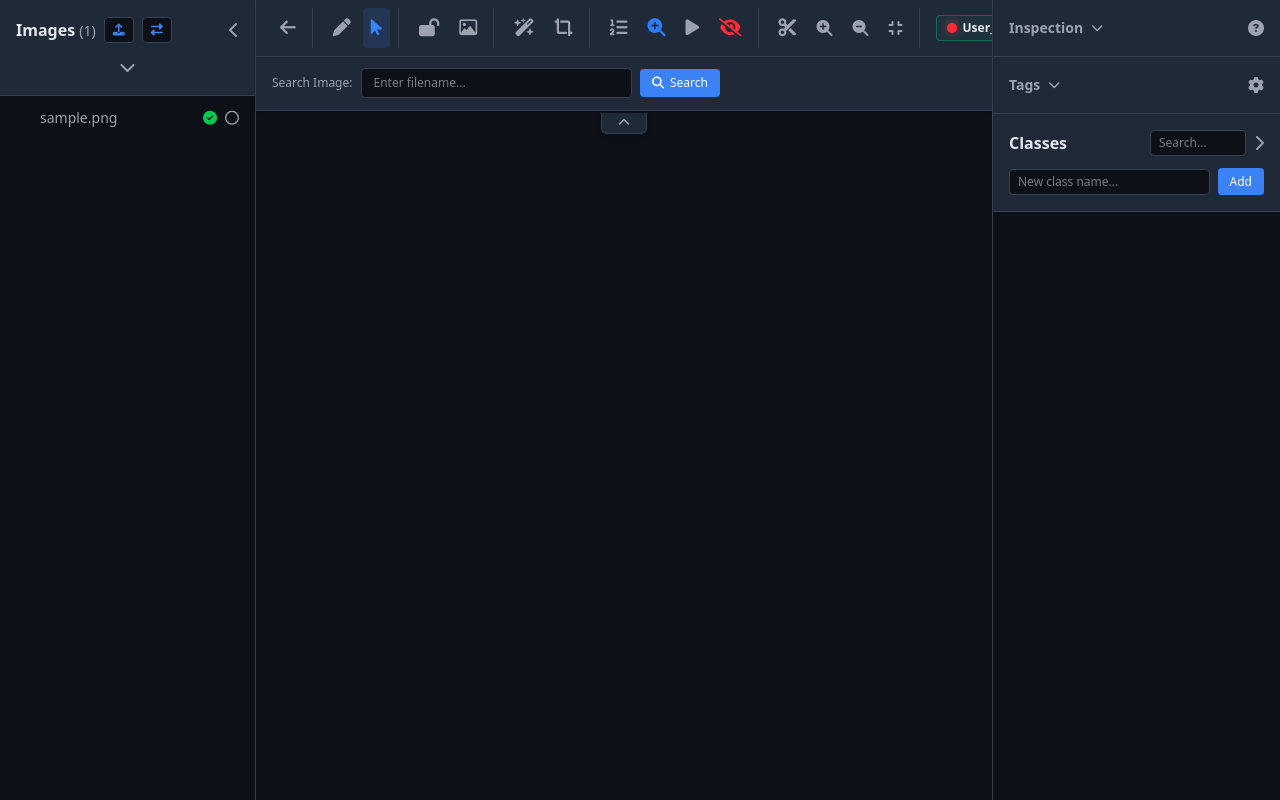
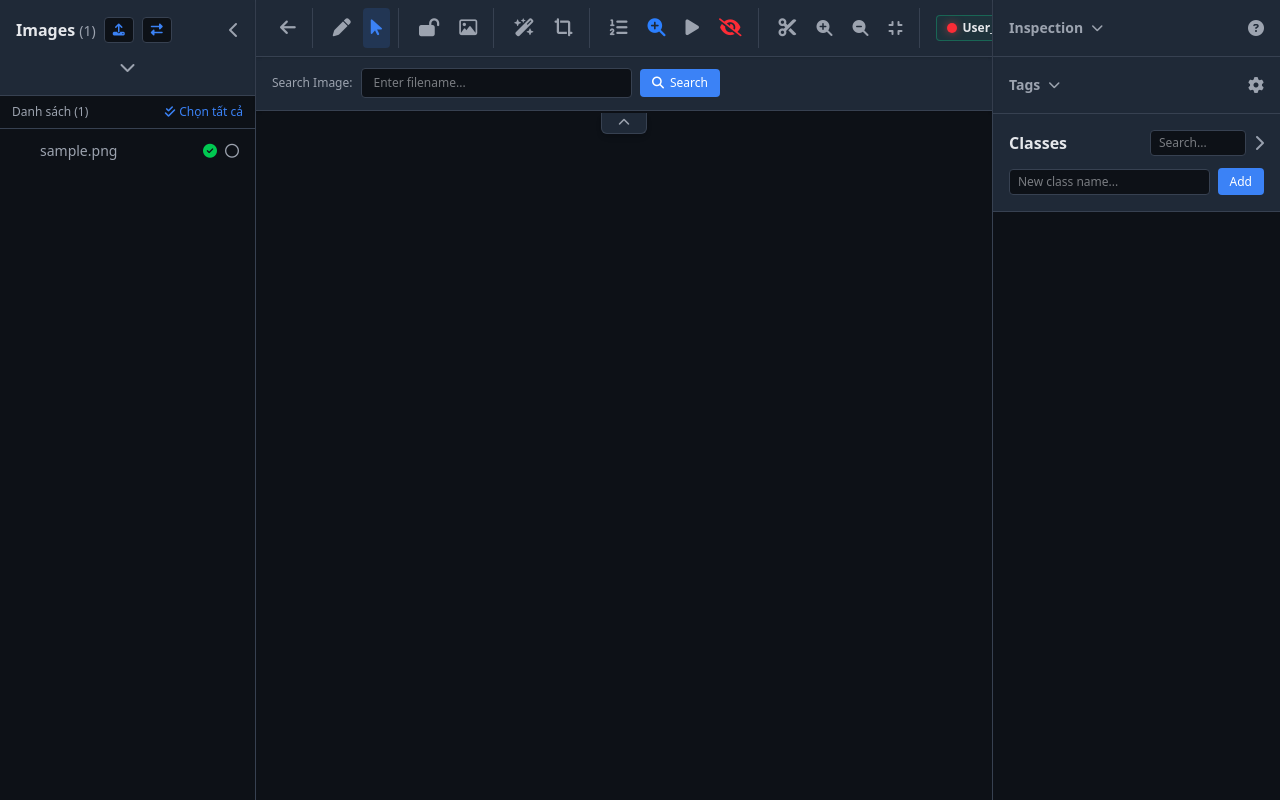
Before and after one commit to Minhle1342/ToolIbV2, a Flask app: page /project/1/ in a window 1280 px wide. Run offline with Flask 3, Linux system fonts and the light colour scheme; tables that the repository leaves empty hold one stand-in row (values such as "Sample post"); style sheets or scripts are compiled from the project's sources; parts of the project's set-up code (start-up, migrations or seed data) failed here and were passed over; some libraries are stand-ins or nearby versions.

Commit message:
feat: add bulk image tagging to workspace

```diff
--- /dev/null
+++ b/static/js/workspace_bulk_tags.js
@@ -0,0 +1,128 @@
+function selectAllListedImages() {
+    const listedImages = Array.isArray(currentWorkspace.imageList) ? currentWorkspace.imageList : [];
+    if (listedImages.length === 0) return;
+
+    listedImages.forEach(image => currentWorkspace.selectedImageIds.add(image.id));
+    currentWorkspace.lastCheckedId = listedImages[listedImages.length - 1].id;
+    document.querySelectorAll('.image-checkbox').forEach(cb => {
+        cb.checked = currentWorkspace.selectedImageIds.has(parseInt(cb.dataset.id, 10));
+    });
+    currentWorkspace.updateSelectionUI();
+}
+
+async function openBulkTagSelector(action = 'assign') {
+    const imageIds = Array.from(currentWorkspace.selectedImageIds);
+    if (imageIds.length === 0) {
+        alert('Vui lòng chọn ít nhất một ảnh.');
+        return;
+    }
+
+    await currentWorkspace.loadProjectTags(true);
+    const modal = document.getElementById('bulkTagSelectorModal');
+    const container = document.getElementById('bulkTagSelectorList');
+    const title = document.getElementById('bulkTagSelectorTitle');
+    const summary = document.getElementById('bulkTagSelectorSummary');
+    if (!modal || !container) return;
+
+    const normalizedAction = action === 'unassign' ? 'unassign' : 'assign';
+    modal.dataset.action = normalizedAction;
+    if (title) {
+        title.textContent = normalizedAction === 'unassign'
+            ? `Gỡ tag khỏi ${imageIds.length} ảnh`
+            : `Gắn tag cho ${imageIds.length} ảnh`;
+    }
+    if (summary) {
+        summary.textContent = normalizedAction === 'unassign'
+            ? 'Các tag đã chọn sẽ được gỡ khỏi toàn bộ ảnh đang chọn.'
+            : 'Các tag đã chọn sẽ được thêm vào toàn bộ ảnh đang chọn.';
+    }
+
+    if (!currentWorkspace.projectTags || currentWorkspace.projectTags.length === 0) {
+        container.innerHTML = '<div class="text-sm text-content-muted p-2">Project chưa có tag. Hãy tạo tag trong Tag Manager trước.</div>';
+    } else {
+        container.innerHTML = currentWorkspace.projectTags.map(tag => `
+            <label class="flex items-center space-x-2 text-sm text-content hover:bg-surface p-2 rounded cursor-pointer border border-transparent hover:border-border transition-colors">
+                <input type="checkbox" name="bulkImageTag" value="${tag.id}" class="form-checkbox h-4 w-4 text-primary rounded border-border bg-surface focus:ring-primary focus:ring-offset-panel">
+                <span class="w-3 h-3 rounded-full flex-shrink-0" style="background-color: ${tag.color}"></span>
+                <span class="flex-grow">${tag.name}</span>
+                <span class="text-xs text-content-muted">${tag.image_count || 0}</span>
+            </label>
+        `).join('');
+    }
+
+    modal.classList.remove('hidden');
+}
+
+async function saveBulkImageTags() {
+    const imageIds = Array.from(currentWorkspace.selectedImageIds);
+    const checkedBoxes = Array.from(document.querySelectorAll('input[name="bulkImageTag"]:checked'));
+    const tagIds = checkedBoxes.map(cb => parseInt(cb.value, 10));
+    if (imageIds.length === 0) {
+        alert('Không còn ảnh nào được chọn.');
+        return;
+    }
+    if (tagIds.length === 0) {
+        alert('Vui lòng chọn ít nhất một tag.');
+        return;
+    }
+
+    const modal = document.getElementById('bulkTagSelectorModal');
+    const action = modal?.dataset.action === 'unassign' ? 'unassign' : 'assign';
+    const saveButton = document.getElementById('bulkTagSaveBtn');
+    if (saveButton) saveButton.disabled = true;
+
+    try {
+        const res = await fetch(`/api/projects/${PROJECT_ID}/bulk_assign_tags`, {
+            method: 'POST',
+            headers: { 'Content-Type': 'application/json' },
+            body: JSON.stringify({ image_ids: imageIds, tag_ids: tagIds, action })
+        });
+        const data = await res.json();
+        if (!res.ok) {
+            throw new Error(data.error || 'Không thể cập nhật tag.');
+        }
+
+        const affectedImageIds = new Set(imageIds);
+        const selectedTags = (currentWorkspace.projectTags || []).filter(
+            tag => tagIds.includes(parseInt(tag.id, 10))
+        );
+        const applyTagAction = image => {
+            if (!image || !affectedImageIds.has(image.id)) return;
+            if (action === 'unassign') {
+                image.tags = (image.tags || []).filter(
+                    tag => !tagIds.includes(parseInt(tag.id, 10))
+                );
+                return;
+            }
+
+            const tagsById = new Map(
+                (image.tags || []).map(tag => [parseInt(tag.id, 10), tag])
+            );
+            selectedTags.forEach(tag => tagsById.set(parseInt(tag.id, 10), tag));
+            image.tags = Array.from(tagsById.values());
+        };
+
+        (currentWorkspace.allImages || []).forEach(applyTagAction);
+        if (currentImage && !(currentWorkspace.allImages || []).includes(currentImage)) {
+            applyTagAction(currentImage);
+        }
+        currentWorkspace.renderImageTags();
+        currentWorkspace.clearImageSelection();
+        closeModal('bulkTagSelectorModal');
+
+        await currentWorkspace.loadProjectTags(true);
+        await loadImages(true);
+
+        const message = action === 'unassign'
+            ? `Đã gỡ tag khỏi ${imageIds.length} ảnh.`
+            : `Đã gắn tag cho ${imageIds.length} ảnh.`;
+        if (typeof window.showToast === 'function') {
+            window.showToast(message, 'success');
+        }
+    } catch (error) {
+        console.error('Bulk tag update error:', error);
+        alert(error.message || 'Không thể cập nhật tag.');
+    } finally {
+        if (saveButton) saveButton.disabled = false;
+    }
+}
--- a/templates/workspace.html
+++ b/templates/workspace.html
@@ -233,24 +233,43 @@
 
         <!-- Scrollable List Wrapper -->
         <div class="flex-1 min-h-0 relative bg-surface flex flex-col">
+            <div class="bg-surface border-b border-border px-3 py-2 flex items-center justify-between gap-2 text-xs flex-none">
+                <span class="text-content-muted">
+                    Danh sách (<span id="listedCount">0</span>)
+                </span>
+                <button type="button" onclick="selectAllListedImages()"
+                    class="text-primary hover:text-blue-500 font-medium transition-colors">
+                    <i class="fa-solid fa-check-double mr-1"></i>Chọn tất cả
+                </button>
+            </div>
             <!-- Action Panel -->
             <div id="batchActionPanel" class="bg-panel border-b border-border p-3 space-y-2 text-xs flex-none hidden">
                 <div class="flex items-center justify-between">
-                    <span class="font-semibold text-content-muted" id="batchActionTitle">Hành động ảnh</span>
+                    <span class="font-semibold text-content-muted" id="batchActionTitle">
+                        Đã chọn <span id="selectedCount">0</span> ảnh
+                    </span>
                     <button onclick="currentWorkspace.clearImageSelection()"
                         class="text-xs text-primary hover:underline hidden" id="btnClearSelection">Bỏ chọn</button>
+                </div>
+                <div class="grid grid-cols-2 gap-2 mt-1">
+                    <button type="button" onclick="openBulkTagSelector('assign')"
+                        class="bg-primary/20 hover:bg-primary text-primary hover:text-white rounded py-1.5 px-2 transition-all font-medium flex items-center justify-center gap-1">
+                        <i class="fa-solid fa-tags"></i> <span>Gắn tag</span>
+                    </button>
+                    <button type="button" onclick="openBulkTagSelector('unassign')"
+                        class="bg-orange-500/20 hover:bg-orange-500 text-orange-400 hover:text-white rounded py-1.5 px-2 transition-all font-medium flex items-center justify-center gap-1">
+                        <i class="fa-solid fa-tag"></i> <span>Gỡ tag</span>
+                    </button>
                 </div>
                 <div class="grid grid-cols-2 gap-2 mt-1">
                     <button onclick="currentWorkspace.deleteSelectedImages()" id="btnDeleteSelected"
                         class="bg-red-600/20 hover:bg-red-600 text-red-500 hover:text-white rounded py-1.5 px-2 transition-all font-medium flex items-center justify-center gap-1 opacity-50 cursor-not-allowed"
                         disabled>
-                        <i class="fa-solid fa-trash-can"></i> <span>Xóa đã chọn (<span
-                                id="selectedCount">0</span>)</span>
+                        <i class="fa-solid fa-trash-can"></i> <span>Xóa đã chọn</span>
                     </button>
                     <button onclick="currentWorkspace.deleteListedImages()"
                         class="bg-red-600/20 hover:bg-red-600 text-red-500 hover:text-white rounded py-1.5 px-2 transition-all font-medium flex items-center justify-center gap-1">
-                        <i class="fa-solid fa-dumpster"></i> <span>Xóa tất cả ds (<span
-                                id="listedCount">0</span>)</span>
+                        <i class="fa-solid fa-dumpster"></i> <span>Xóa tất cả ds</span>
                     </button>
                 </div>
                 <div class="grid grid-cols-1 gap-2 mt-1">
@@ -846,6 +865,35 @@
     </div>
 </div>
 
+<!-- Bulk Tag Selector Modal -->
+<div class="fixed inset-0 bg-black/50 z-50 hidden flex items-center justify-center p-4" id="bulkTagSelectorModal">
+    <div class="bg-panel rounded-lg shadow-xl w-full max-w-sm p-6 border border-border flex flex-col max-h-[80vh]">
+        <div class="flex justify-between items-start gap-4 mb-2">
+            <div>
+                <h2 class="text-xl font-bold text-content" id="bulkTagSelectorTitle">Gắn tag hàng loạt</h2>
+                <p class="text-sm text-content-muted mt-1" id="bulkTagSelectorSummary"></p>
+            </div>
+            <button type="button" onclick="closeModal('bulkTagSelectorModal')"
+                class="text-content-muted hover:text-content">
+                <i class="fa-solid fa-times"></i>
+            </button>
+        </div>
+
+        <div class="flex-1 overflow-y-auto space-y-2 my-4 pr-2" id="bulkTagSelectorList">
+            <!-- Bulk tag checkboxes injected by JS -->
+        </div>
+
+        <div class="flex justify-end gap-2">
+            <button type="button"
+                class="px-4 py-2 text-sm text-content-muted hover:text-content hover:bg-surface rounded transition-colors"
+                onclick="closeModal('bulkTagSelectorModal')">Hủy</button>
+            <button type="button" id="bulkTagSaveBtn"
+                class="px-4 py-2 text-sm bg-primary hover:bg-blue-600 text-white rounded transition-colors"
+                onclick="saveBulkImageTags()">Lưu</button>
+        </div>
+    </div>
+</div>
+
 <!-- Tag Selector Modal -->
 <div class="fixed inset-0 bg-black/50 z-50 hidden flex items-center justify-center p-4" id="tagSelectorModal">
     <div class="bg-panel rounded-lg shadow-xl w-full max-w-sm p-6 border border-border flex flex-col max-h-[80vh]">
@@ -1019,6 +1067,7 @@
 <script src="{{ url_for('static', filename='js/fabric.min.js') }}"></script>
 <script src="{{ url_for('static', filename='js/editor.js') }}"></script>
 <script src="{{ url_for('static', filename='js/workspace.js') }}"></script>
+<script src="{{ url_for('static', filename='js/workspace_bulk_tags.js') }}"></script>
 <script src="{{ url_for('static', filename='js/socket.io.min.js') }}"></script>
 <script src="{{ url_for('static', filename='js/collaboration.js') }}"></script>
 
```
Also changed, not shown: tests/test_workspace_bulk_tags_ui_contract.py (added, +27 -0 lines), tests/test_yolo_advanced.py (+38 -0 lines), static/js/workspace.js.
